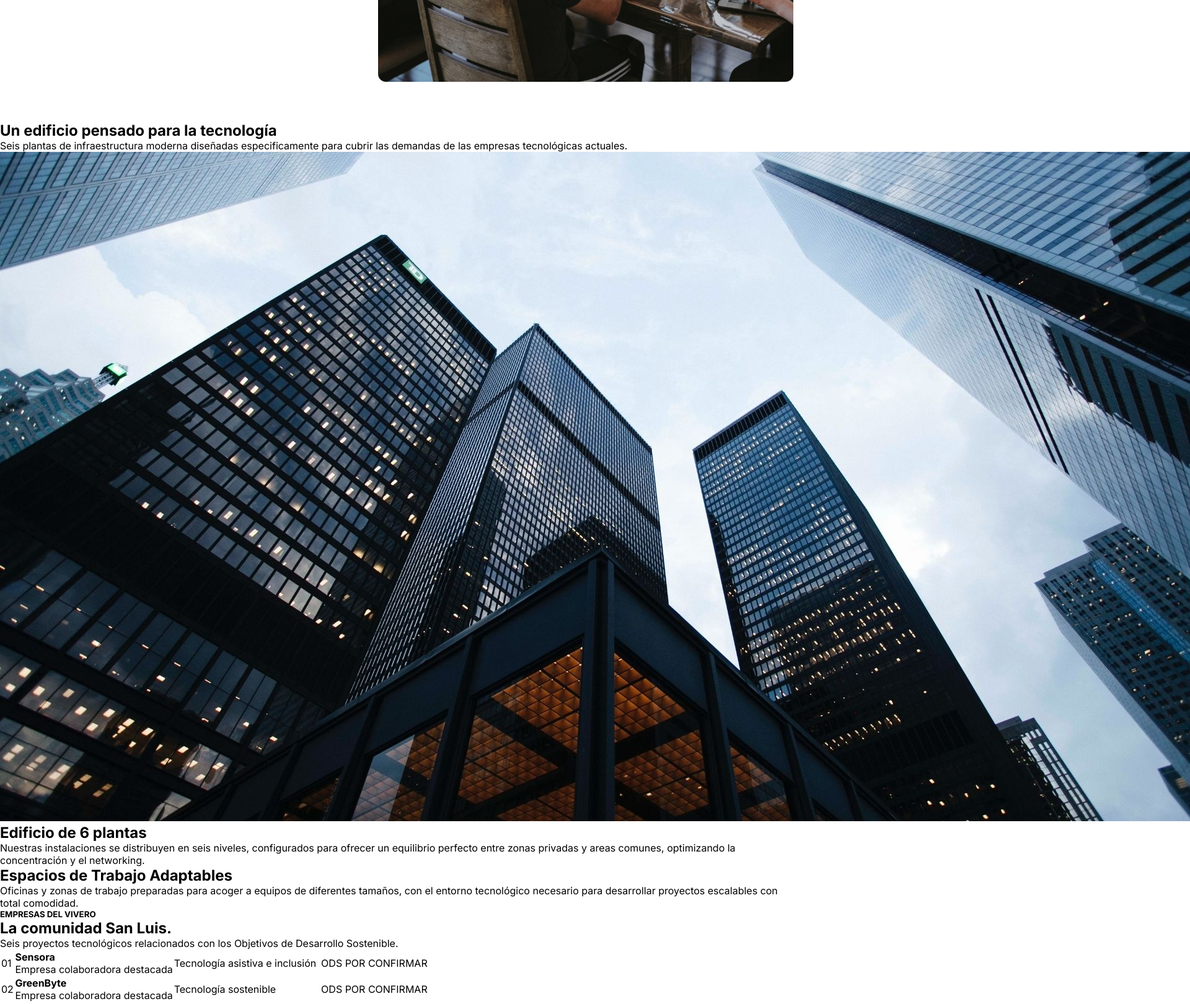
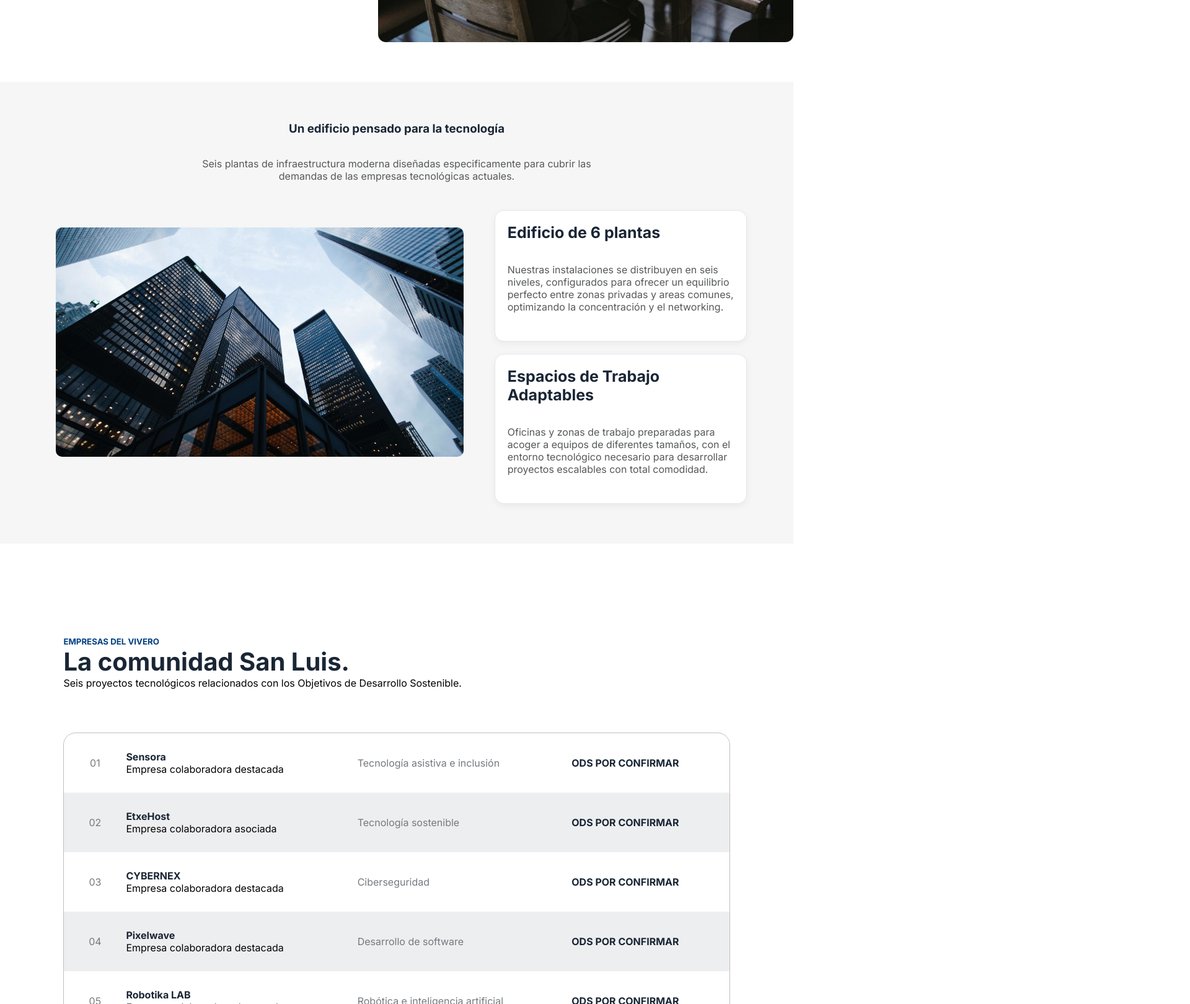
Before and after one commit to bbbbbsmr/git-fase9, a plain HTML site: page html fase 9/index.html in a window 1280 px wide. Shown: the part 1180-2800 px from the top of the page at 62% size, 1920 px wide, since content can reach past the window. Drawn offline with Linux system fonts and the light colour scheme.

Commit message:
Actualizar HTML, CSS y nuevas imagenes, falta la ultima seccion a medias y formulario

```diff
--- a/html fase 9/css/vivero.css
+++ b/html fase 9/css/vivero.css
@@ -62,7 +62,7 @@ header section{
     background-repeat: no-repeat;
     text-align: center;
     padding: 100px 20px;
-    min-height: 50vh;
+    min-height: 36.5vh;
 
 }
 
@@ -134,6 +134,7 @@ body .quienes-somos{
 body .quienes-somos img{
     background-size: cover;
     width: 670px;
+    box-shadow: #000000;
 
 }
 
@@ -141,10 +142,219 @@ body .quienes-somos img{
   border-bottom: 3px solid #1B385F;
   padding-bottom: 20px;
   width: 300px;
+  color: #1a2635;
 }
 
 .quienes-somos .section1 p{
-    padding-top: 50px;
-      width: 500px;
-      color: #7a7b7c;
+    padding-top: 30px;
+      width: 580px;
+      color: #242627;
+      font-size: 18px;
 }
+
+.puntos{
+    margin-left: 40px;
+    width: 500px;
+    font-size: 16px;
+    margin-top: 40px;
+
+}
+
+.quienes-somos .puntos strong{
+    color: #1a2635;
+}
+
+.puntos p{
+    color: #575858;
+}
+
+div.edificio{
+background-color: #f6f6f6;
+padding: 5%;
+}
+div.edificio h1{
+    color: #1a2635;
+}
+
+div.edificio p{
+    color: #575858;
+}
+
+div.edificio nav.titulo{
+    width: 700px;
+    margin: 0 auto;
+    text-align: center;
+}
+
+div.edificio nav p{
+    margin-top: 35px;
+    margin-bottom: 45px;
+    color: #565858;
+}
+div.edificio .section2 img{
+    border-radius: 10px;
+    margin-right: 50px;
+    height: 370px;
+    margin-top: 28px;
+}
+
+div.edificio .section2{
+    display: flex;
+    max-width: 1100px;
+    margin: 0 auto;
+}
+
+.tarjeta1{
+    border: 1px solid #e2e8f0;
+    background-color: #ffff;
+    border-radius: 15px;
+    margin-right: -15px;
+    box-shadow: 0 4px 12px rgba(0, 0, 0, 0.05);
+
+}
+.tarjeta2{
+    margin-top: 20px;
+    border: 1px solid #e2e8f0;
+    background-color: #ffff;
+    border-radius: 15px;
+    margin-right: -15px;
+    box-shadow: 0 4px 12px rgba(0, 0, 0, 0.05);
+}
+
+.tarjetas h2{
+    margin-left: 20px;
+    margin-top: 20px;
+    color: #1a2635;
+    font-size: 25px;
+}
+
+.tarjetas p{
+    margin-left: 20px;
+    color: #7a7b7c;
+}
+
+section div.empresas h5{
+    margin-top: 150px;
+    color: #004080;
+}
+
+section div.empresas p{
+    margin-bottom: 70px;
+
+}
+
+section div.empresas{
+    padding-left: 8%;
+    padding-right: 8%;
+}
+
+section div.empresas h1{
+    color: #1a2635;
+    font-size: 40px;
+}
+
+table{
+overflow: hidden;
+border-spacing: 0;
+width: 100%;
+border: 1px solid #c5bebe;
+border-radius: 20px;
+}
+
+.empresas td {
+  padding-top: 28px;
+  padding-bottom: 28px;
+}
+
+td.numero {
+  width: 100px;
+  text-align: center;
+  color: #7a7b7c;
+}
+
+.empresas strong{
+    color: #1a2635;
+}
+
+.texto{
+    color: #757A7E;
+}
+
+.EtxeHost{
+    background-color: #edeef0;
+}
+
+.Pixelwave{
+    background-color: #edeef0;
+}
+
+.empresas tr:hover td,
+.empresas tr:hover .numero,
+.empresas tr:hover .texto {
+    color: #ffffff;
+    background-color: #004080;
+    transition: all 0.3s ease
+}
+
+.empresas tr:hover strong{
+    color: #ffff;
+    transition: all 0,3s ease;
+}
+
+section div.ventajas h1{
+    margin-top: 150px;
+}
+
+section div.ventajas{
+    margin: 0 auto;
+    text-align: center;
+}
+
+section div.ventajas h1{
+    color: #1a2635;
+    margin-bottom: 35px;
+}
+
+section div.ventajas p{
+    color: #242627;
+    max-width: 800px;
+    margin: 0 auto;
+    margin-bottom: 90px;
+
+}
+
+.sinergias h3{
+    margin-top: 30px;
+}
+
+.displayy{
+    display: flex;
+    justify-content: center;
+    gap: 25px;
+    max-width: 1100px;
+    margin: 5px auto;
+}
+
+.displayy .sinergias{
+    box-shadow: 0 4px 12px rgba(0, 0, 0, 0.05);
+    border: 1px solid #d0d2d4;
+    border-radius: 10px;
+}
+
+.displayy .intercambio{
+    box-shadow: 0 4px 12px rgba(0, 0, 0, 0.05);
+    border: 1px solid #d0d2d4;
+    border-radius: 10px;
+}
+
+.displayy .red{
+    box-shadow: 0 4px 12px rgba(0, 0, 0, 0.05);
+    border: 1px solid #d0d2d4;
+    border-radius: 10px;
+}
+
+.displayy .entorno{
+    box-shadow: 0 4px 12px rgba(0, 0, 0, 0.05);
+    border: 1px solid #d0d2d4;
+    border-radius: 10px;
+}
--- a/html fase 9/index.html
+++ b/html fase 9/index.html
@@ -38,9 +38,11 @@
                 <p>Nuestra propuesta va mas allá de un simple espacio físico: somos un catalizador de talento, enfocado en albergar proyectos tecnológicos que apuestan por la sostenibilidad y la mejora del entorno.</p>
             </div>
             <div class="puntos">
-                <span>Misión</span>
+                <strong>Misión</strong>
                 <p>Impulsar el ecosistema emprendedor tecnológico ofreciendo infraestructuras de primer nivel.</p>
-                <span>Visión</span>
+                <br>
+                <br>
+                <strong>Visión</strong>
                 <p>Ser el centro de referencia en innovación y desarrollo empresarial responsable.</p>
             </div>
         </div>
@@ -51,15 +53,23 @@
     </section>
     <section>
         <div class="edificio">
+        <nav class="titulo">
             <h1>Un edificio pensado para la tecnología</h1>
             <p>Seis plantas de infraestructura moderna diseñadas especificamente para cubrir las demandas de las empresas tecnológicas actuales.</p>
+        </nav>
+        <nav class=section2>
             <img src="./img/heredero-empresa-sociedades.jpg" alt="edificio">
             <div class="tarjetas">
+                <div class="tarjeta1">
                     <h2>Edificio de 6 plantas</h2>
                     <p>Nuestras instalaciones se distribuyen en seis niveles, configurados para ofrecer un equilibrio perfecto entre zonas privadas y areas comunes, optimizando la concentración y el networking.</p>
+                </div>
+                <div class="tarjeta2">
                     <h2>Espacios de Trabajo Adaptables</h2>
                     <p>Oficinas y zonas de trabajo preparadas para acoger a equipos de diferentes tamaños, con el entorno tecnológico necesario para desarrollar proyectos escalables con total comodidad.</p>
                 </div>
+        </div>
+        </nav>
         </div>
     </section>
  <section>
@@ -68,47 +78,50 @@
         <h1>La comunidad San Luis.</h1>
         <p>Seis proyectos tecnológicos relacionados con los Objetivos de Desarrollo Sostenible.</p>
         <table>
-            <tr>
-                <td>01</td>
+            <tr class="sensora">
+                <td class="numero">01</td>
                 <td>
                     <strong>Sensora</strong>
                     <br>Empresa colaboradora destacada
                 </td>
-                <td>Tecnología asistiva e inclusión</td>
-                <td>ODS POR CONFIRMAR</td>
+                <td class="texto">Tecnología asistiva e inclusión</td>
+                <td><strong>ODS POR CONFIRMAR</strong></td>
             </tr>
-            <tr>
-                <td>02</td>
+            <tr class="EtxeHost">
+                <td class="numero">02</td>
                 <td>
-                    <strong>GreenByte</strong>
-                    <br>Empresa colaboradora destacada
+                    <strong>EtxeHost</strong>
+                    <br>Empresa colaboradora asociada
                 </td>
-                <td>Tecnología sostenible</td>
-                <td>ODS POR CONFIRMAR</td>
-                 <tr>
-                <td>03</td>
+                <td class="texto">Tecnología sostenible</td>
+                <td><strong>ODS POR CONFIRMAR</strong></td>
+            </tr>
+            <tr class="CYBERNEX">
+                <td class="numero">03</td>
                 <td>
                     <strong>CYBERNEX</strong>
                     <br>Empresa colaboradora destacada
                 </td>
-                <td>Ciberseguridad</td>
-                <td>ODS POR CONFIRMAR</td>
-                 <tr>
-                <td>04</td>
+                <td class="texto">Ciberseguridad</td>
+                <td><strong>ODS POR CONFIRMAR</strong></td>
+            </tr>
+            <tr class="Pixelwave">
+                <td class="numero">04</td>
                 <td>
                     <strong>Pixelwave</strong>
                     <br>Empresa colaboradora destacada
                 </td>
-                <td>Desarrollo de software</td>
-                <td>ODS POR CONFIRMAR</td>
-                 <tr>
-                <td>05</td>
+                <td class="texto">Desarrollo de software</td>
+                <td><strong>ODS POR CONFIRMAR</strong></td>
+            </tr>
+            <tr class="Robotika">
+                <td class="numero">05</td>
                 <td>
                     <strong>Robotika LAB</strong>
                     <br>Empresa colaboradora destacada
                 </td>
-                <td>Robótica e inteligencia artificial</td>
-                <td>ODS POR CONFIRMAR</td>
+                <td class="texto">Robótica e inteligencia artificial</td>
+                <td><strong>ODS POR CONFIRMAR</strong></td>
             </tr>
         </table>
     </div>
@@ -117,18 +130,24 @@
         <div class="ventajas">
             <h1>Ventajas de instalarse en el Vivero</h1>
             <p>Formar parte del Vivero San Luis significa integrarse en un ecosistema que potencia el talento y facilita la colaboracion B2B.</p>
+            <div class="displayy">
                 <div class="sinergias">
                     <h3>Sinergias Empresariales</h3>
                     <p>Comparte espacio con otras startups y fomenta proyectos conjunto, complementando servicios tecnologicos.</p>
+                </div>
                 <div class="intercambio">
                     <h3>Intercambio de conocimiento</h3>
                     <p>Flujo constante de ideas innovadoras en un ambiente donde el aprendizaje mutuo es parte del dia a dia.</p>
+                </div>
                 <div class="red">
                     <h3>Red de Contactos</h3>
                     <p>Amplia tu red profesional conociendo a otros emprendedores, provedores y posibles colaboradores estrategicos.</p>
+                </div>
                 <div class="entorno">
                     <h3>Entorno Innovador</h3>
                     <p>Instalaciones profesionales pensadas para proyectar una imagen de confianza y solidez tecnológica</p>
+                </div>
+            </div>
         </div>
     </section>
     <section class="contacto">
```
Also changed, not shown: html fase 9/img/casa.jpg (added), html fase 9/img/monitor.jpg (added). Lines whose indentation alone changed are shown as unchanged.
